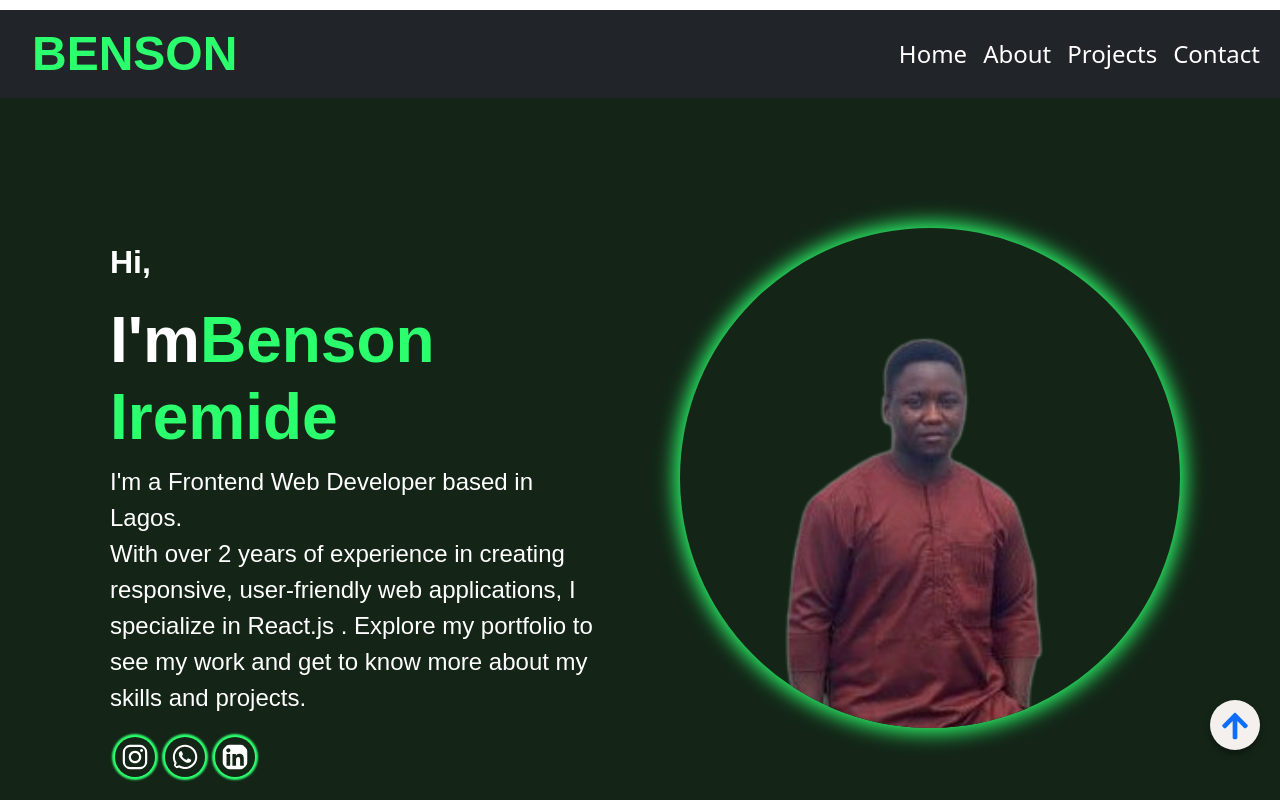
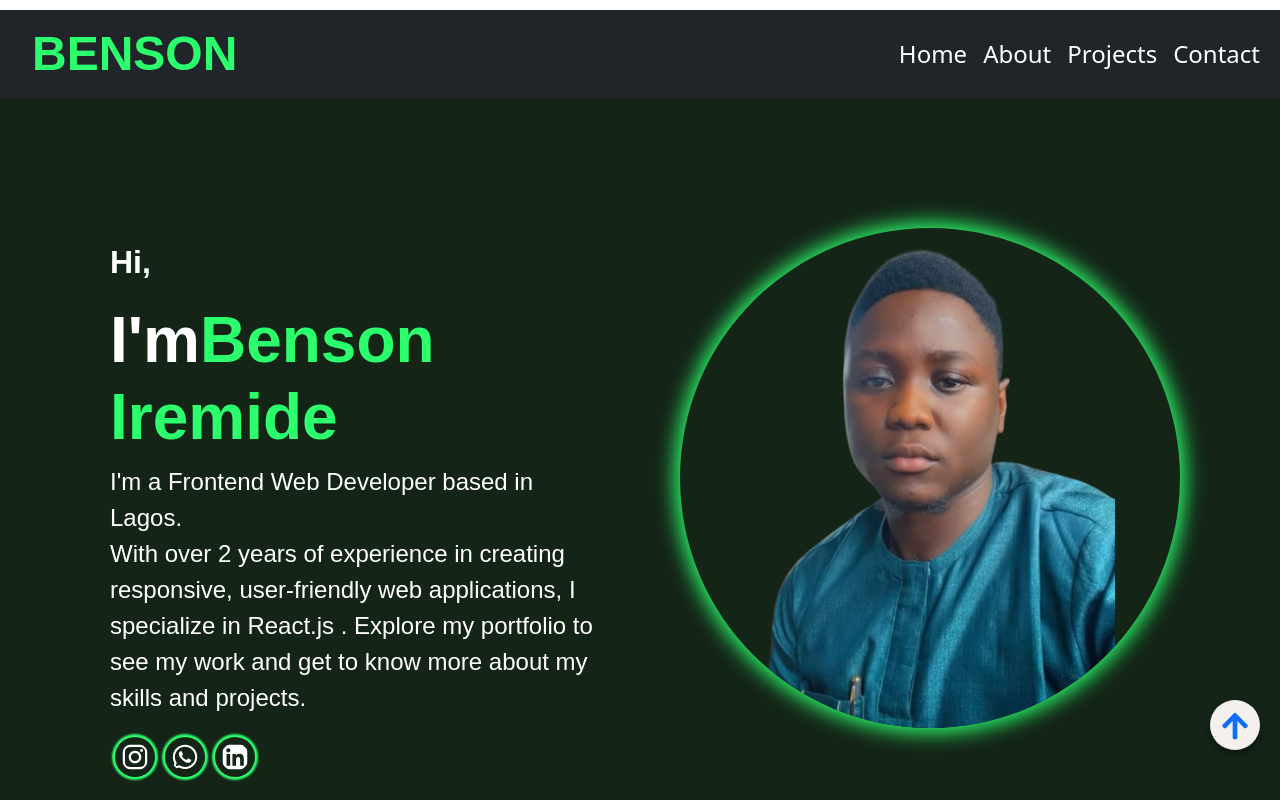
Before and after one commit to BeLaughter/My-Portfolio, a React (Vite) app: page / in a window 1280 px wide. Shown: the top 800 px of the page. Built offline with nearby package versions, Linux system fonts and the light colour scheme.

Commit message:
my changes

```diff
--- a/src/Components/Body.css
+++ b/src/Components/Body.css
@@ -79,8 +79,7 @@
     height: 500px;
     margin-top: 20px;
     border-radius: 50%;
-    object-fit: cover;
-    transform: scale(2.5);
+    object-fit: contain;
   }
   .img-body {
     margin-left: 50px;
--- a/src/Components/Contact.css
+++ b/src/Components/Contact.css
@@ -82,7 +82,6 @@
   padding: 20px;
   border-radius: 10px;
   box-shadow: 0 4px 6px rgba(8, 8, 8, 0.5);
-  background-color: #;
 }
 .grey {
   color: #142517 !important;
--- a/src/Components/Project.jsx
+++ b/src/Components/Project.jsx
@@ -8,7 +8,7 @@ function Project() {
   return (
     <div className="pad" id="project">
       <h1 className="projecth1">Projects </h1>
-      {/* initial */}
+      {/* fifth */}
       <div className="flex-container">
         <div className="flex-itemb">
           <Projectcard
@@ -33,7 +33,7 @@ function Project() {
           />
         </div>
       </div>
-      {/* first */}
+      {/* fourth */}
       <div className="flex-container">
         <div className="flex-itemb">
           <Projectcard
@@ -58,7 +58,7 @@ function Project() {
           />
         </div>
       </div>
-      {/* second */}
+      {/* third */}
 
       <div className="flex-container">
         <div className="flex-itemb">
@@ -84,7 +84,7 @@ function Project() {
           />
         </div>
       </div>
-      {/*third  */}
+      {/*second*/}
       <div className="flex-container">
         <div className="flex-itemb">
           <Projectcard
@@ -109,7 +109,7 @@ function Project() {
           />
         </div>
       </div>
-      {/*four*/}
+      {/*first*/}
       <div className="flex-container">
         <div className="flex-itemb">
           <Projectcard
@@ -134,12 +134,9 @@ function Project() {
           />
         </div>
       </div>
-      {/* first */}
-      <div className="flex-container">
-        <div className="flex-itemb">
-          <p>More projects incoming...</p>
-        </div>
-        <div className="flex-itemb">{/* ... */}</div>
+      {/* incoming  */}
+      <div>
+        <p>More projects incoming...</p>
       </div>
     </div>
   );
```
Also changed, not shown: src/assets/mypic.png (deleted), src/assets/mypic2.png.
